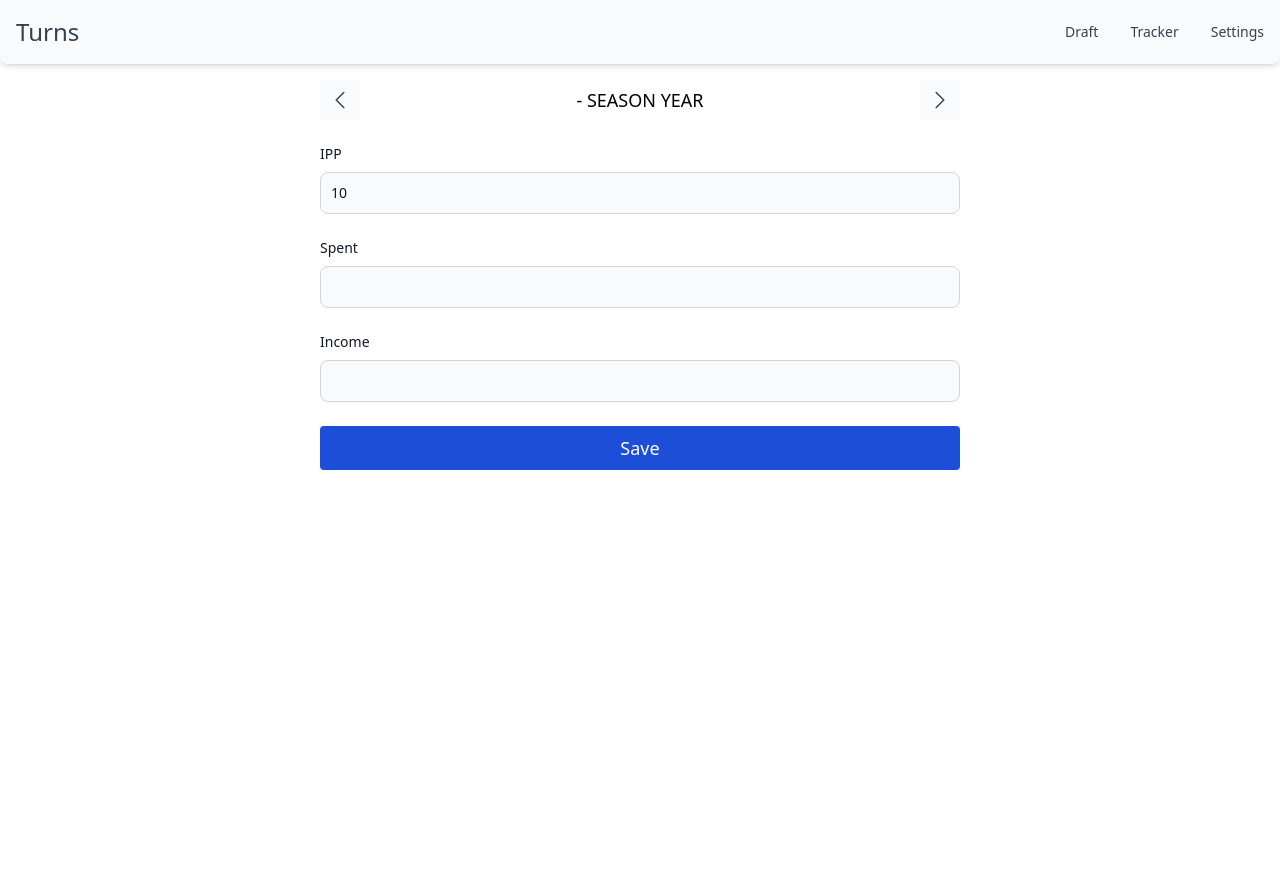
After one commit to bbrowning918/aa_dashboard, a Python web app: template templates/turns.html in a window 1280 px wide. The commit adds this page. Run offline with Jinja, Linux system fonts and the light colour scheme; the template is opened without the code that fills it, so the values that code supplies are empty; style sheets or scripts are compiled from the project's sources.

Commit message:
skeleton out a turns page

```diff
--- a/templates/fragments/turn.html
+++ b/templates/fragments/turn.html
@@ -1,21 +1,54 @@
-<div class="flex flex-col items-center">
-  <form>
-    <h6>CHOSEN POWER</h6>
-    <p>SEASON YEAR</p>
-    <div class="mb-6 grid gap-6">
-      <label htmlFor="start">IPP</label>
-      <input type="number" id="start" value="10" disabled />
+<div class="w-full text-gray-700 dark:text-white">
+    <form
+        autocomplete="off"
+        hx-post="/turn"
+    >
+        <div class="mb-6">
+            <label
+                class="mb-2 block text-sm font-medium text-gray-900 dark:text-white"
+                htmlFor="start"
+            >
+                IPP
+            </label>
+            <input
+                class="block w-full rounded-lg border border-gray-300 bg-gray-50 p-2.5 text-sm text-gray-900 focus:border-blue-500 focus:outline-none focus:ring-blue-500 dark:border-gray-600 dark:bg-gray-700 dark:text-white dark:placeholder-gray-400 dark:focus:border-blue-500 dark:focus:ring-blue-500"
+                type="number"
+                id="start"
+                value="10"
+                disabled
+            />
+        </div>
+        <div class="mb-6">
+            <label
+                class="mb-2 block text-sm font-medium text-gray-900 dark:text-white"
+                htmlFor="spent"
+            >
+                Spent
+            </label>
+            <input
+                type="number"
+                id="spent"
+                class="block w-full rounded-lg border border-gray-300 bg-gray-50 p-2.5 text-sm text-gray-900 focus:border-blue-500 focus:outline-none focus:ring-blue-500 dark:border-gray-600 dark:bg-gray-700 dark:text-white dark:placeholder-gray-400 dark:focus:border-blue-500 dark:focus:ring-blue-500"
+            />
+            {# <ErrorMessage name={"spent"}> #}
 
-      <label htmlFor="spent">Spent</label>
-      <input type="number" id="spent" />
-      <ErrorMessage name={"spent"} />
-
-      <label htmlFor="income">Income</label>
-      <input type="number" id="income" />
-      <ErrorMessage name={"income"} />
+        </div>
+        <div class="mb-6">
+            <label
+                class="mb-2 block text-sm font-medium text-gray-900 dark:text-white"
+                htmlFor="income"
+            >
+                Income
+            </label>
+            <input
+                type="number"
+                id="income"
+                class="block w-full rounded-lg border border-gray-300 bg-gray-50 p-2.5 text-sm text-gray-900 focus:border-blue-500 focus:outline-none focus:ring-blue-500 dark:border-gray-600 dark:bg-gray-700 dark:text-white dark:placeholder-gray-400 dark:focus:border-blue-500 dark:focus:ring-blue-500"
+            />
+            {# <ErrorMessage name={"income"}> #}
         </div>
         <button
-      class="w-1/2 rounded border-0 bg-blue-700 py-2 text-lg text-white hover:bg-blue-800 focus:outline-none"
+            class="w-full rounded border-0 bg-blue-700 py-2 text-lg text-white hover:bg-blue-800 focus:outline-none"
             type="submit"
         >
             Save
--- /dev/null
+++ b/templates/turns.html
@@ -0,0 +1,42 @@
+{% extends "base.html" %}
+
+{% block content %}
+    {% with title="Turns" %}{% include 'fragments/nav.html' %}{% endwith %}
+    <div class="min-h-screen bg-white dark:bg-gray-900 text-grey-700 dark:text-white">
+        <form
+            autocomplete="off"
+            hx-post="/turns"
+        >
+            <div class="mx-auto max-w-screen-sm">
+                <div class="flex items-center justify-between mb-6">
+                    <button
+                        class="rounded border-0 bg-gray-50 p-2 text-lg text-gray-700 dark:bg-gray-800 dark:hover:bg-gray-700 dark:text-white"
+                        type="submit"
+                    >
+                        <svg xmlns="http://www.w3.org/2000/svg" fill="none" viewBox="0 0 24 24" stroke-width="1.5"
+                             stroke="currentColor"
+                             class="size-6 text-grey-700 dark:text-white">
+                            <path stroke-linecap="round" stroke-linejoin="round" d="M15.75 19.5 8.25 12l7.5-7.5"/>
+                        </svg>
+                    </button>
+                    <div class="text-lg text-pretty px-2">
+                        {{ powers|first }} - SEASON YEAR
+                    </div>
+                    <button
+                        class="rounded border-0 bg-gray-50 p-2 text-lg text-gray-700 dark:bg-gray-800 dark:hover:bg-gray-700 dark:text-white"
+                    >
+                        <svg xmlns="http://www.w3.org/2000/svg" fill="none" viewBox="0 0 24 24" stroke-width="1.5"
+                             stroke="currentColor"
+                             class="size-6 text-grey-700 dark:text-white">
+                            <path stroke-linecap="round" stroke-linejoin="round" d="m8.25 4.5 7.5 7.5-7.5 7.5"/>
+                        </svg>
+                    </button>
+                </div>
+
+                <div class="mb-6 w-full">
+                    {% with power=powers|first %}{% include 'fragments/turn.html' %}{% endwith %}
+                </div>
+            </div>
+        </form>
+    </div>
+{% endblock %}
```
Also changed, not shown: main.py (+33 -11 lines). Lines whose indentation alone changed are shown as unchanged.
